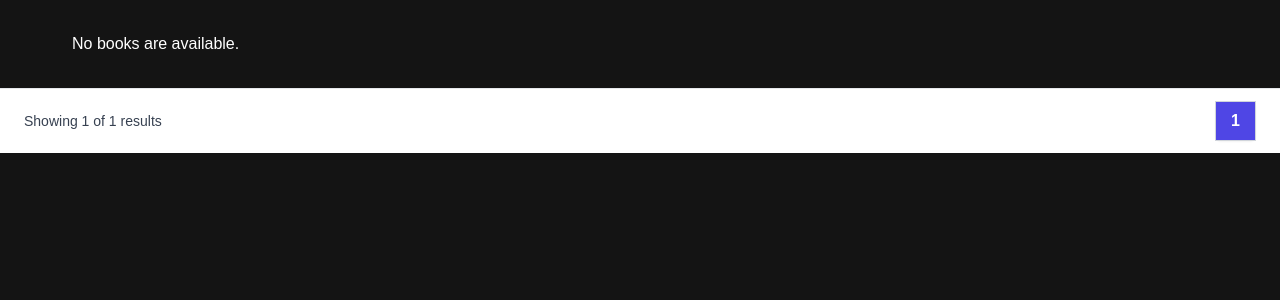
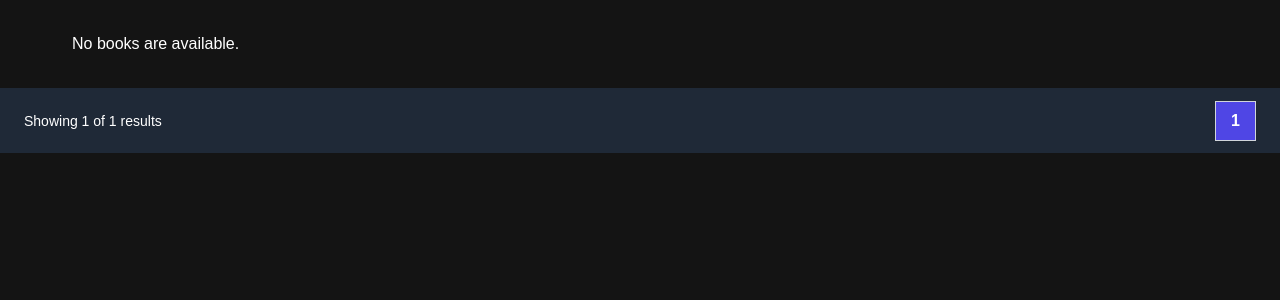
Before and after one commit to TradesmansRepository/greatreads, a Django app: page /bookshelf/ in a window 1280 px wide. Shown: the part 121-421 px from the top of the page. Run offline with Django 4.2, Linux system fonts and the light colour scheme; the visitor is signed in with stand-in values (Sample User, id 1); data that the repository does not hold is empty; some libraries are stand-ins or nearby versions.

Commit message:
style pagination colours

```diff
--- a/templates/pagination.html
+++ b/templates/pagination.html
@@ -1,12 +1,12 @@
 {% load subtract %}
-<div class="flex items-center justify-between border-t border-gray-200 bg-white px-4 py-3 sm:px-6">
+<div class="flex items-center justify-between border-t border-gray-800 bg-gray-800 px-4 py-3 sm:px-6">
     <div class="flex flex-1 justify-between sm:hidden">
-      <a href="#" class="relative inline-flex items-center rounded-md border border-gray-300 bg-white px-4 py-2 text-sm font-medium text-gray-700 hover:bg-gray-50">Previous</a>
-      <a href="#" class="relative ml-3 inline-flex items-center rounded-md border border-gray-300 bg-white px-4 py-2 text-sm font-medium text-gray-700 hover:bg-gray-50">Next</a>
+      <a href="#" class="relative inline-flex items-center rounded-md border border-gray-300 bg-white px-4 py-2 text-sm font-medium text-gray-300 hover:bg-gray-50">Previous</a>
+      <a href="#" class="relative ml-3 inline-flex items-center rounded-md border border-gray-300 bg-white px-4 py-2 text-sm font-medium text-white hover:bg-gray-50">Next</a>
     </div>
     <div class="hidden sm:flex sm:flex-1 sm:items-center sm:justify-between">
       <div>
-        <p class="text-sm text-gray-700">
+        <p class="text-sm text-white">
           Showing
           <span class="font-medium">{{ page_obj.number }}</span>
           of
@@ -17,19 +17,19 @@
       <div>
         <nav class="isolate inline-flex -space-x-px rounded-md shadow-sm" aria-label="Pagination">
           {% if page_obj.has_previous %}
-            <a href="?page={{ page_obj.previous_page_number }}" class="relative inline-flex items-center rounded-l-md px-2 py-2 text-gray-400 ring-1 ring-inset ring-gray-300 hover:bg-gray-50 focus:z-20 focus:outline-offset-0">
+            <a href="?page={{ page_obj.previous_page_number }}" class="relative inline-flex items-center rounded-l-md px-2 py-2 text-white ring-1 ring-inset ring-gray-300 hover:bg-gray-50 focus:z-20 focus:outline-offset-0">
                 <span class="sr-only">Previous</span>
                 <svg class="h-5 w-5" viewBox="0 0 20 20" fill="currentColor" aria-hidden="true">
                 <path fill-rule="evenodd" d="M12.79 5.23a.75.75 0 01-.02 1.06L8.832 10l3.938 3.71a.75.75 0 11-1.04 1.08l-4.5-4.25a.75.75 0 010-1.08l4.5-4.25a.75.75 0 011.06.02z" clip-rule="evenodd" />
                 </svg>
             </a>
           {% endif %}
-          <!-- Current: "z-10 bg-indigo-600 text-white focus-visible:outline focus-visible:outline-2 focus-visible:outline-offset-2 focus-visible:outline-indigo-600", Default: "text-gray-900 ring-1 ring-inset ring-gray-300 hover:bg-gray-50 focus:outline-offset-0" -->
+          <!-- Current: "z-10 bg-indigo-600 text-white focus-visible:outline focus-visible:outline-2 focus-visible:outline-offset-2 focus-visible:outline-indigo-600", Default: "text-white ring-1 ring-inset ring-gray-300 hover:bg-gray-50 focus:outline-offset-0" -->
           {% for i in page_obj.paginator.page_range %}
-            <a href="?page={{ i }}" aria-current="page" class="relative {% if i == page_obj.number %} z-10 bg-indigo-600 text-white {% else %} inline-flex items-center text-gray-900 {% endif %} px-4 py-2 font-semibold ring-1 ring-inset ring-gray-300 hover:bg-gray-50 focus:z-20 focus:outline-offset-0">{{ i }}</a>
+            <a href="?page={{ i }}" aria-current="page" class="relative {% if i == page_obj.number %} z-10 bg-indigo-600 text-white {% else %} inline-flex items-center text-gray-400 {% endif %} px-4 py-2 font-semibold ring-1 ring-inset ring-gray-300 hover:bg-gray-50 focus:z-20 focus:outline-offset-0">{{ i }}</a>
           {% endfor %}
           {% if page_obj.has_next %}
-            <a href="?page={{ page_obj.next_page_number }}" class="relative inline-flex items-center rounded-r-md px-2 py-2 text-gray-400 ring-1 ring-inset ring-gray-300 hover:bg-gray-50 focus:z-20 focus:outline-offset-0">
+            <a href="?page={{ page_obj.next_page_number }}" class="relative inline-flex items-center rounded-r-md px-2 py-2 text-white ring-1 ring-inset ring-gray-300 hover:bg-gray-50 focus:z-20 focus:outline-offset-0">
                 <span class="sr-only">Next</span>
                 <svg class="h-5 w-5" viewBox="0 0 20 20" fill="currentColor" aria-hidden="true">
                 <path fill-rule="evenodd" d="M7.21 14.77a.75.75 0 01.02-1.06L11.168 10 7.23 6.29a.75.75 0 111.04-1.08l4.5 4.25a.75.75 0 010 1.08l-4.5 4.25a.75.75 0 01-1.06-.02z" clip-rule="evenodd" />
```
